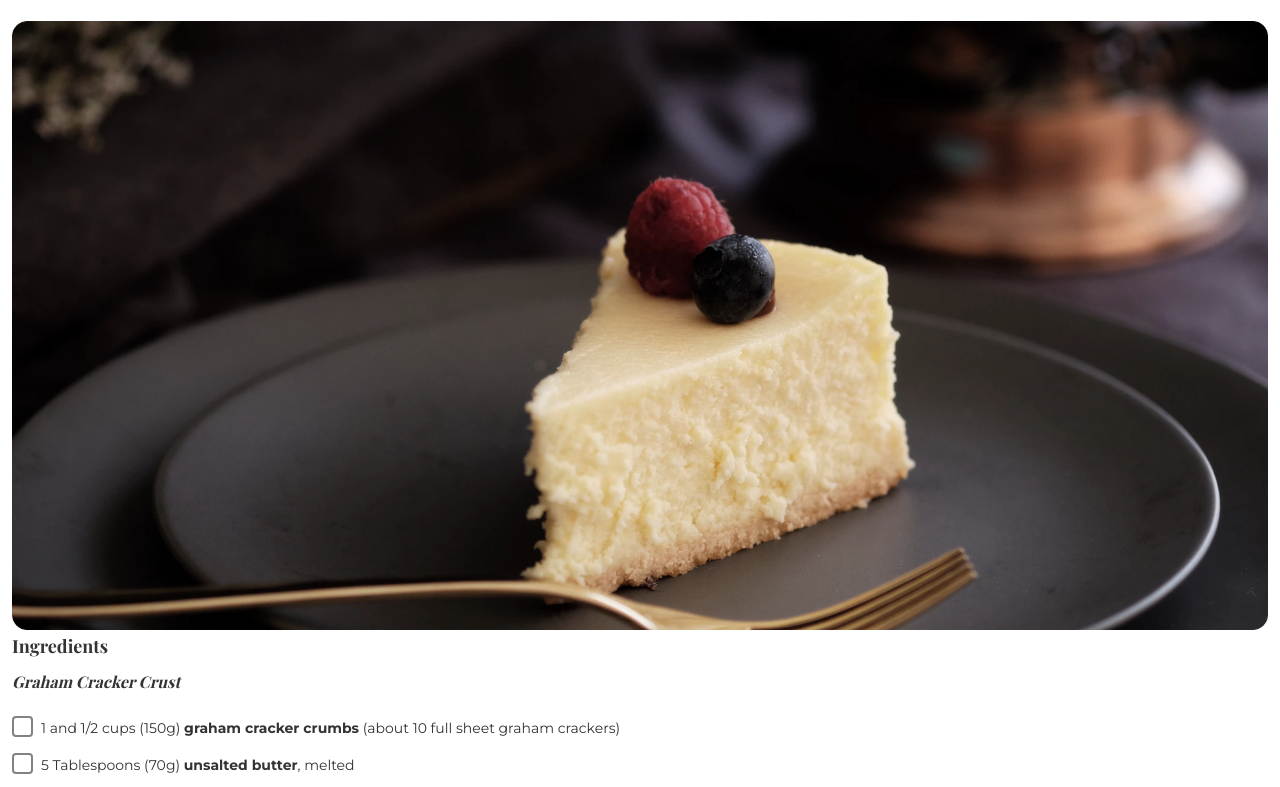
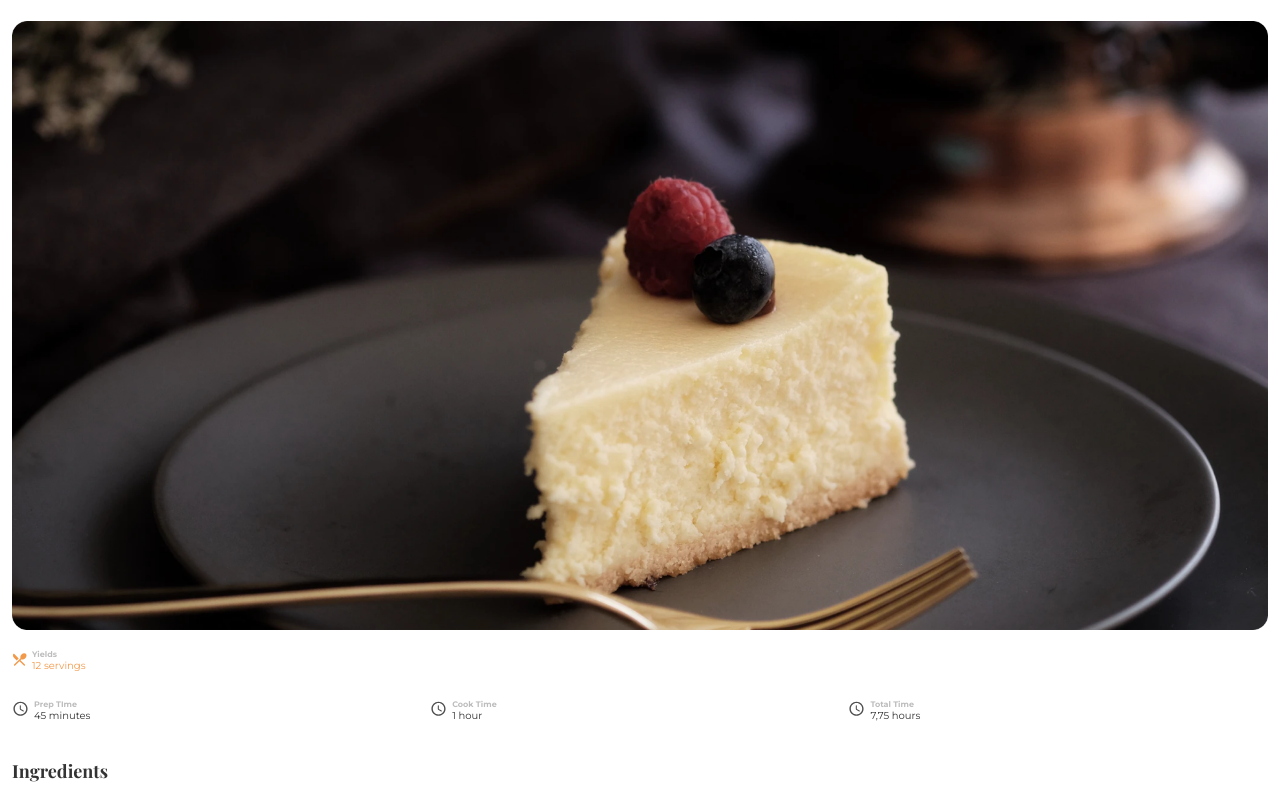
Before and after one commit to luisangelsalcedo/devc_recipe-page, a plain HTML site: page index.html in a window 1280 px wide. Shown: the part 154-941 px from the top of the page. Drawn offline with nearby package versions, Linux system fonts and the light colour scheme; a web font is replaced by a local one.

Commit message:
🕝 I can see the number of servings, baking times

```diff
--- a/assets/scss/style.scss
+++ b/assets/scss/style.scss
@@ -20,6 +20,8 @@
     display: flex;
     flex-direction: column;
     justify-content: space-between;
+
+
 
     &-header{
         padding-top: pxToRem(32);
@@ -152,13 +154,12 @@ main{
             }
         }
     }
-
-
 }
 
 .source{
     color: $grey4;
     font-size: pxToRem(12);
+    margin-bottom: pxToRem(120);
     a{
         display: block;
         color: inherit;
@@ -167,4 +168,39 @@ main{
     }
 }
 
+aside{
+    margin: pxToRem(15) 0 pxToRem(10) 0;
+    & > div{
+        display: flex;
+
+        &:first-child{
+            dl{
+                color: $orange;
+            }
+        }
+
+        dl{
+            flex-shrink: 0;
+            width: 33.3%;
+            display: flex;
+            align-items: center;
+            color: $grey1;
+            margin-bottom: pxToRem(27);
+
+            dt{
+                margin-right: pxToRem(5);
+                flex-shrink: 0;
+            }
+            dd{
+                font-size: pxToRem(10);
+                b{
+                    font-size: pxToRem(8);
+                    color: $grey4;
+                    display: block
+                }
+            }
+        }
+    }
+}
+
 @import "./footer.scss";
--- a/index.html
+++ b/index.html
@@ -23,6 +23,40 @@
     <div class="container">
       <aside>
         <!-- baking times -->
+        <!--  -->
+        <div>
+          <dl>
+            <dt><img src="./assets/svgs/icon-dining.svg" alt="dining"></dt>
+            <dd>
+              <b>Yields</b>
+              12 servings
+            </dd>
+          </dl>
+        </div>
+        <!--  -->
+        <div>
+          <dl>
+            <dt><img src="./assets/svgs/icon-clock.svg" alt="clock"></dt>
+            <dd>
+              <b>Prep TIme</b>
+              45 minutes
+            </dd>
+          </dl>
+          <dl>
+            <dt><img src="./assets/svgs/icon-clock.svg" alt="clock"></dt>
+            <dd>
+              <b>Cook Time</b>
+              1 hour
+            </dd>
+          </dl>
+          <dl>
+            <dt><img src="./assets/svgs/icon-clock.svg" alt="clock"></dt>
+            <dd>
+              <b>Total Time</b>
+              7,75 hours
+            </dd>
+          </dl>
+        </div>
       </aside>
       <main>
 
```
Also changed, not shown: assets/css/style.css, 1 other file.
